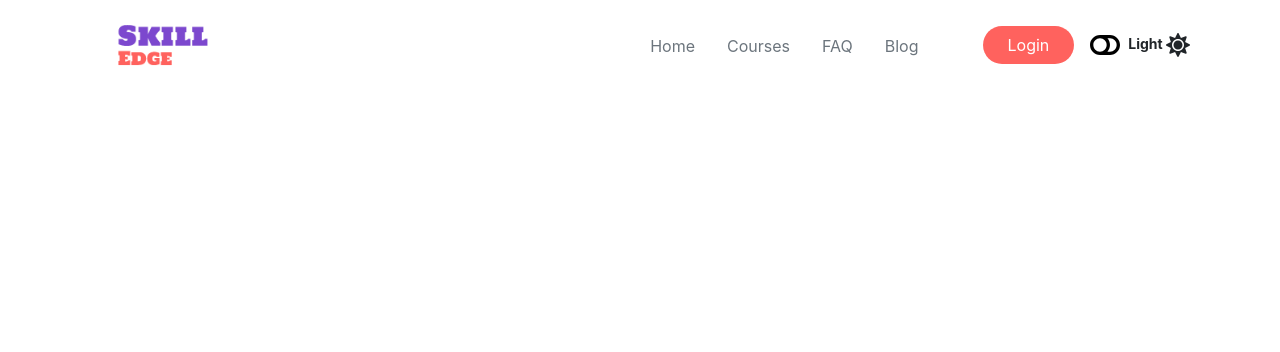
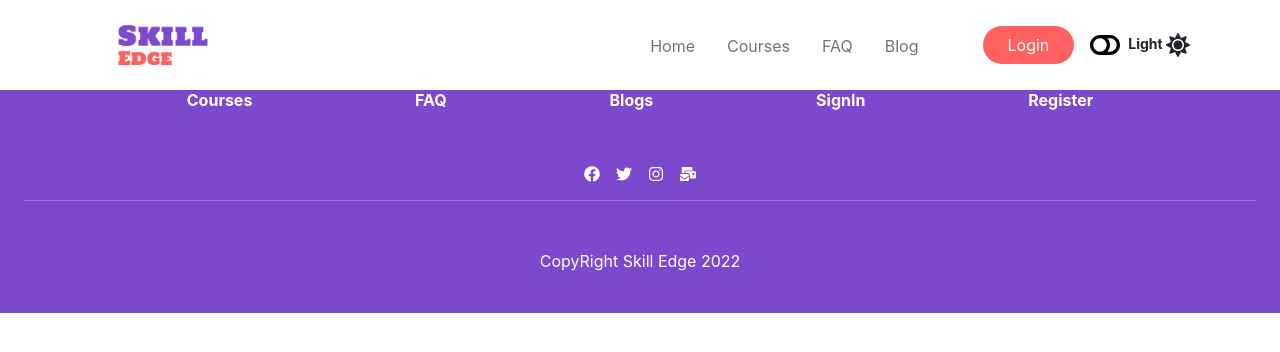
Before and after one commit to redoykhan28/dev-skill-edge-client, a React (Create React App) app: page /signup in a window 1280 px wide. Shown: the top 352 px of the page. Built offline with nearby package versions, Linux system fonts and the light colour scheme.

Commit message:
footer added

```diff
--- a/src/App.js
+++ b/src/App.js
@@ -5,7 +5,7 @@ import { route } from './Route/Route';
 
 function App() {
   return (
-    <div className="container">
+    <div className="">
       <RouterProvider router={route}></RouterProvider>
     </div>
   );
--- a/src/Layout/Main.js
+++ b/src/Layout/Main.js
@@ -1,5 +1,6 @@
 import React from 'react';
 import { Outlet } from 'react-router-dom';
+import Footer from '../Pages/Shared/Footer/Footer';
 import Header from '../Pages/Shared/Header/Header';
 
 const Main = () => {
@@ -7,6 +8,7 @@ const Main = () => {
         <div>
             <Header></Header>
             <Outlet></Outlet>
+            <Footer></Footer>
         </div>
     );
 };
--- a/src/Pages/Home/Home/Home.js
+++ b/src/Pages/Home/Home/Home.js
@@ -20,7 +20,7 @@ const Home = () => {
     // console.log(courses)
 
     return (
-        <div>
+        <div className='container'>
             {/* hero section start  */}
             <section className='hero my-5'>
                 <div className="row">
--- /dev/null
+++ b/src/Pages/Shared/Footer/Footer.css
@@ -0,0 +1,5 @@
+.footerbg {
+
+    background-color: #7C48CE;
+
+}
--- /dev/null
+++ b/src/Pages/Shared/Footer/Footer.js
@@ -0,0 +1,32 @@
+import React from 'react';
+import { Link } from 'react-router-dom';
+import './Footer.css'
+import { FaFacebook, FaTwitter, FaInstagram, FaMailBulk } from "react-icons/fa";
+
+
+const Footer = () => {
+    return (
+        <div className='mt-5'>
+            <footer className='p-4 text-center footerbg'>
+                <div className='d-flex justify-content-evenly pt-3'>
+                    <Link className='text-decoration-none text-white fw-bold' to={'/courses'}>Courses</Link>
+                    <Link className='text-decoration-none text-white fw-bold' to={'/faq'}>FAQ</Link>
+                    <Link className='text-decoration-none text-white fw-bold' to={'/blog'}>Blogs</Link>
+                    <Link className='text-decoration-none text-white fw-bold' to={'/login'}>SignIn</Link>
+                    <Link className='text-decoration-none text-white fw-bold' to={'/singup'}>Register</Link>
+                </div>
+                <div className='mt-5 mb-2 d-flex justify-content-center'>
+                    <a className='text-white mx-2' href="#"><FaFacebook></FaFacebook></a>
+                    <a className='text-white mx-2' href="#"><FaTwitter></FaTwitter></a>
+                    <a className='text-white mx-2' href="#"><FaInstagram></FaInstagram></a>
+                    <a className='text-white mx-2' href="#"><FaMailBulk></FaMailBulk></a>
+                </div>
+                <hr className='text-white' />
+
+                <p className='text-center text-white mt-5'>CopyRight Skill Edge 2022</p>
+            </footer>
+        </div>
+    );
+};
+
+export default Footer;
```
Also changed, not shown: 1 other file (tests, documents, lock files or other folders).
